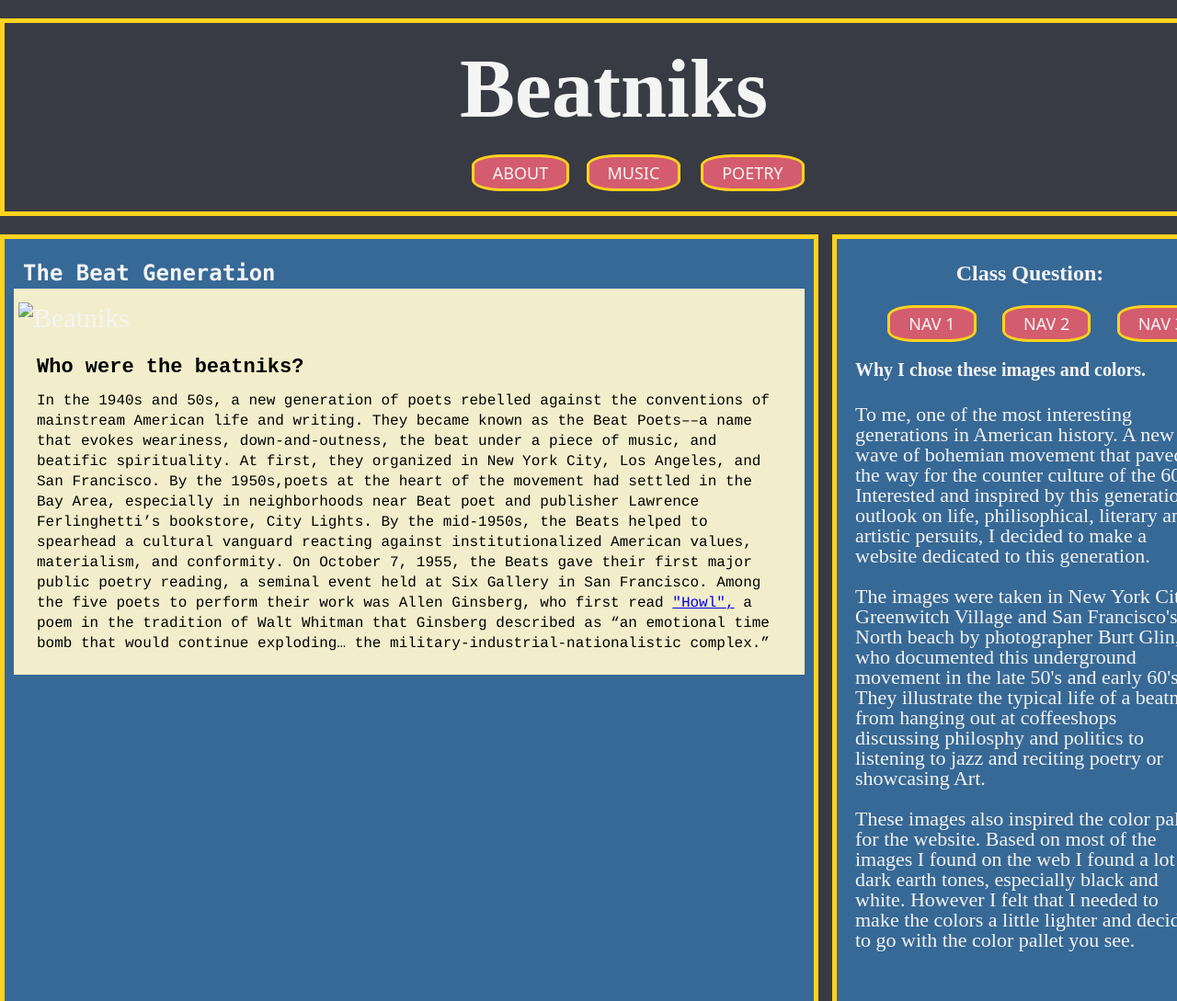
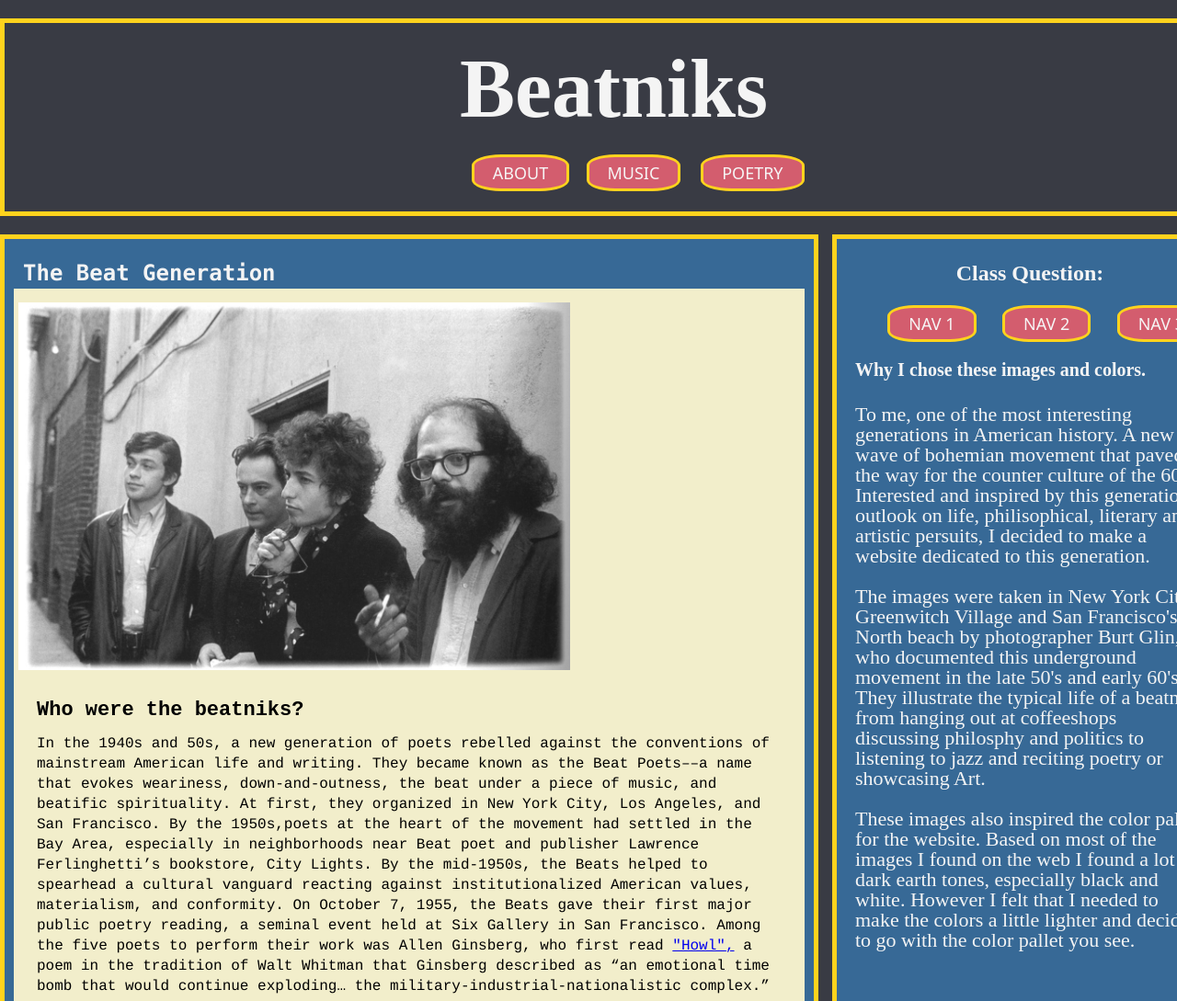
Before and after one commit to DaveG-P/Web-Development, a plain HTML site: page 08-HTML5/index.html in a window 1280 px wide. Shown: the top 1089 px of the page at 92% size. Drawn offline with Linux system fonts and the light colour scheme.

Commit message:
Update index.html

```diff
--- a/08-HTML5/index.html
+++ b/08-HTML5/index.html
@@ -25,7 +25,7 @@ Add the footer area to make it look like the class example --->
 	 <article>
 	 	<h2>The Beat Generation</h2>
 	 	<section>
-	 		<img src="beatnik2.jpg" alt="Beatniks" width="600" height="400">
+	 		<img src="images/beatnik2.jpg" alt="Beatniks" width="600" height="400">
 	 		<h3>Who were the beatniks?</h3>
 
 	 		<p>
```
